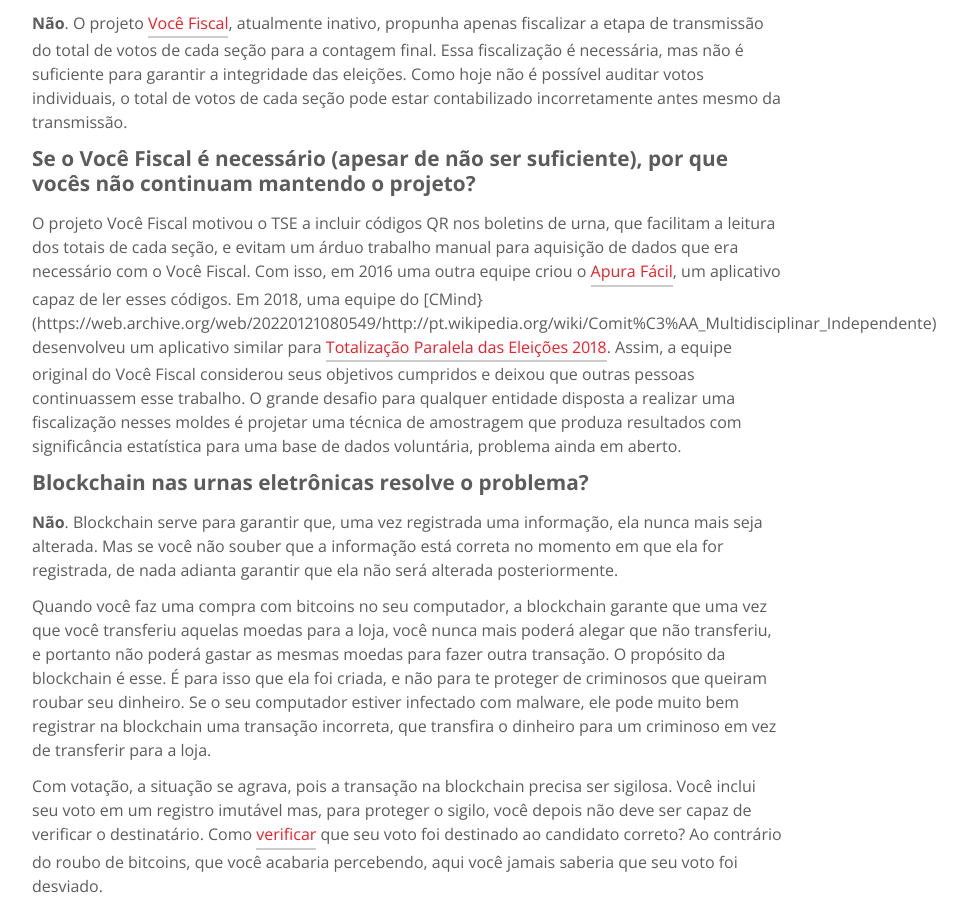
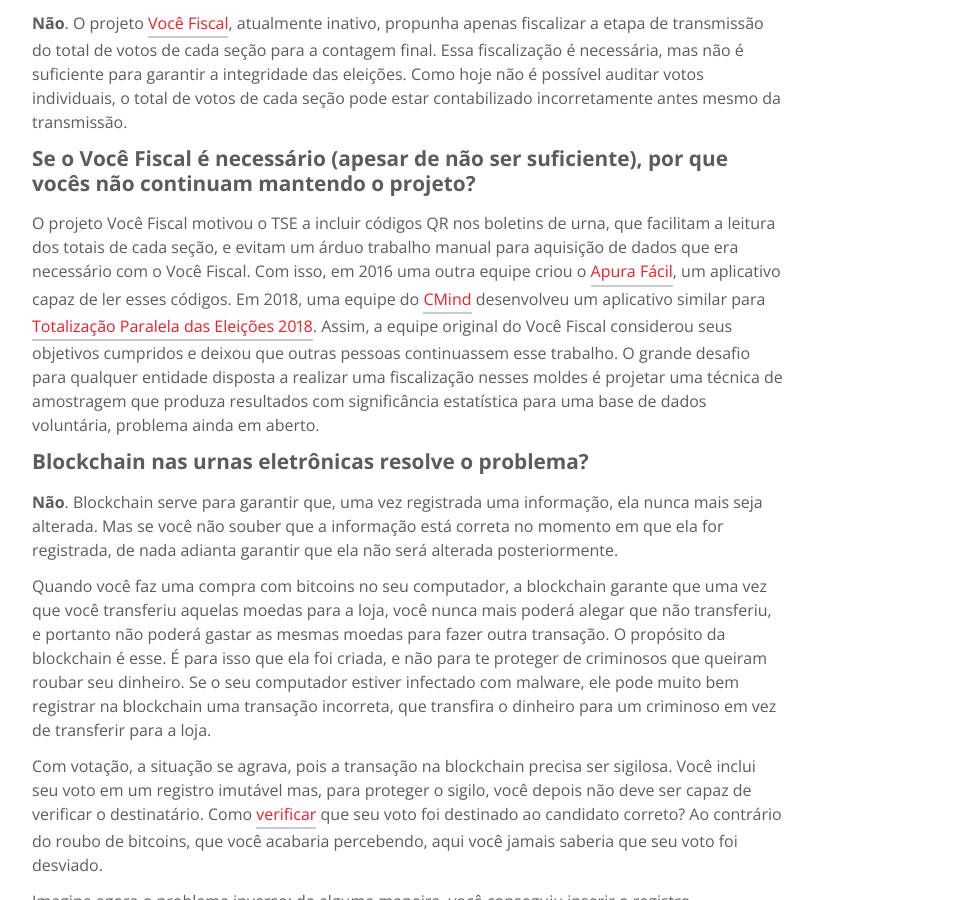
Before and after one commit to epicleet/urna-website, a Jekyll site: the page built from faq.md, in a window 1280 px wide and 900 px high, scrolled down 3796 px. Shown: the whole window, without its empty margins (232-1199 px from the left). Built offline with Jekyll 4.4.1, drawn with Linux system fonts in a browser that asks for light colours.

Commit message:
Update faq.md

```diff
--- a/faq.md
+++ b/faq.md
@@ -84,7 +84,7 @@
 
 ## Se o Você Fiscal é necessário (apesar de não ser suficiente), por que vocês não continuam mantendo o projeto?
 
-O projeto Você Fiscal motivou o TSE a incluir códigos QR nos boletins de urna, que facilitam a leitura dos totais de cada seção, e evitam um árduo trabalho manual para aquisição de dados que era necessário com o Você Fiscal. Com isso, em 2016 uma outra equipe criou o [Apura Fácil](http://cartadenoticias.com.br/2016/09/app-desenvolvido-em-ipatinga-permite-apuracao-paralela-das-eleicoes/), um aplicativo capaz de ler esses códigos. Em 2018, uma equipe do [CMind}(https://web.archive.org/web/20220121080549/http://pt.wikipedia.org/wiki/Comit%C3%AA_Multidisciplinar_Independente) desenvolveu um aplicativo similar para [Totalização Paralela das Eleições 2018](https://play.google.com/store/apps/details?id=com.marcocarvalho.Totalizador_2018). Assim, a equipe original do Você Fiscal considerou seus objetivos cumpridos e deixou que outras pessoas continuassem esse trabalho. O grande desafio para qualquer entidade disposta a realizar uma fiscalização nesses moldes é projetar uma técnica de amostragem que produza resultados com significância estatística para uma base de dados voluntária, problema ainda em aberto.
+O projeto Você Fiscal motivou o TSE a incluir códigos QR nos boletins de urna, que facilitam a leitura dos totais de cada seção, e evitam um árduo trabalho manual para aquisição de dados que era necessário com o Você Fiscal. Com isso, em 2016 uma outra equipe criou o [Apura Fácil](http://cartadenoticias.com.br/2016/09/app-desenvolvido-em-ipatinga-permite-apuracao-paralela-das-eleicoes/), um aplicativo capaz de ler esses códigos. Em 2018, uma equipe do [CMind](https://web.archive.org/web/20220121080549/http://pt.wikipedia.org/wiki/Comit%C3%AA_Multidisciplinar_Independente) desenvolveu um aplicativo similar para [Totalização Paralela das Eleições 2018](https://play.google.com/store/apps/details?id=com.marcocarvalho.Totalizador_2018). Assim, a equipe original do Você Fiscal considerou seus objetivos cumpridos e deixou que outras pessoas continuassem esse trabalho. O grande desafio para qualquer entidade disposta a realizar uma fiscalização nesses moldes é projetar uma técnica de amostragem que produza resultados com significância estatística para uma base de dados voluntária, problema ainda em aberto.
 
 ## Blockchain nas urnas eletrônicas resolve o problema?
 
```
